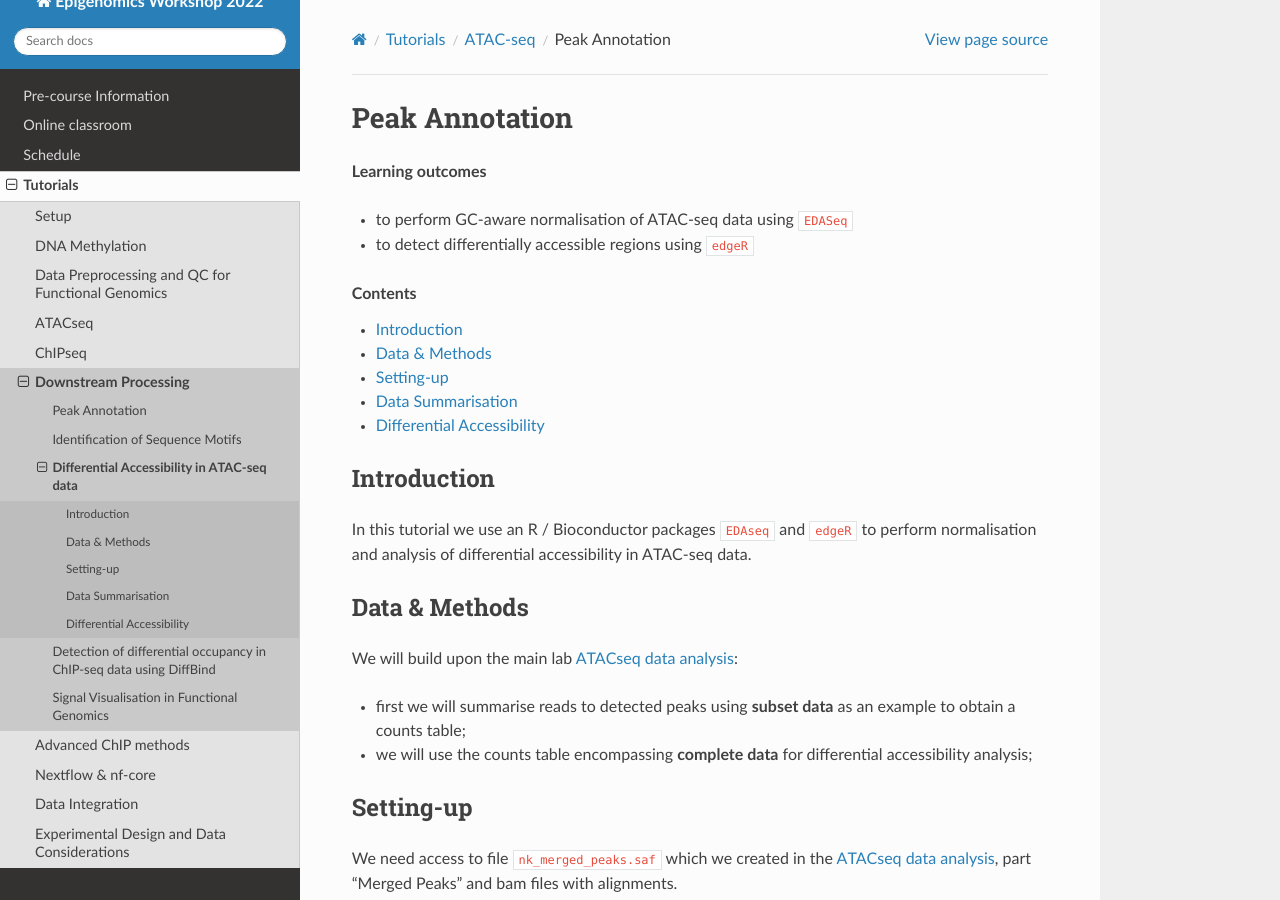
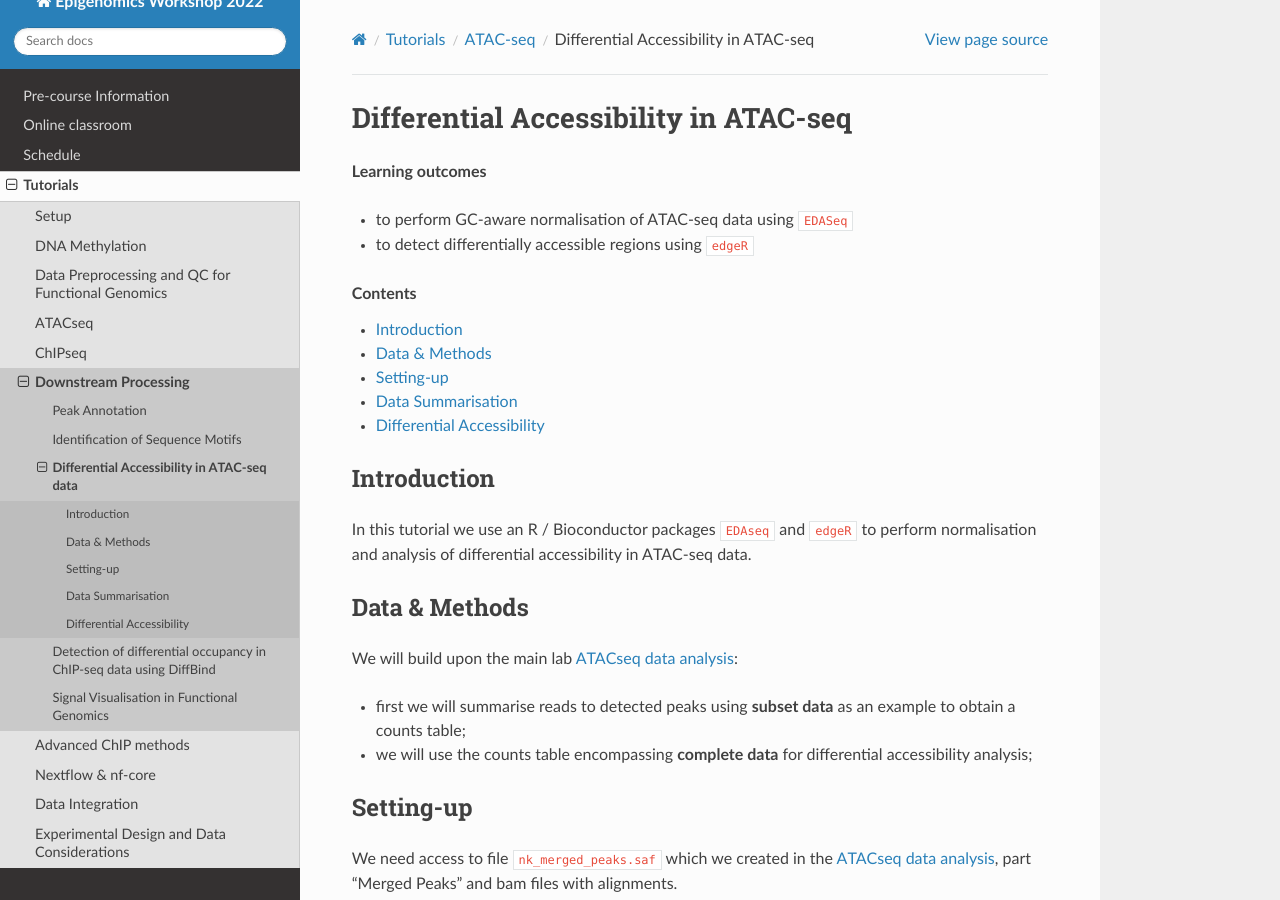
Before and after one commit to NBISweden/workshop-epigenomics-RTDs, a Sphinx documentation site: the page built from docs/content/tutorials/atac-chip-downstream/lab-DifAcces.rst, in a window 1280 px wide and 900 px high. Built offline with Sphinx 7.4.7 and the Read the Docs theme 2.0.0, drawn with Linux system fonts in a browser that asks for light colours.

Commit message:
fix title in Diff access lab

```diff
--- a/docs/content/tutorials/atac-chip-downstream/lab-DifAcces.rst
+++ b/docs/content/tutorials/atac-chip-downstream/lab-DifAcces.rst
@@ -3,9 +3,9 @@
     :format: html
 
 
-=================
-Peak Annotation
-=================
+========================================
+Differential Accessibility in ATAC-seq
+========================================
 
 
 
```
